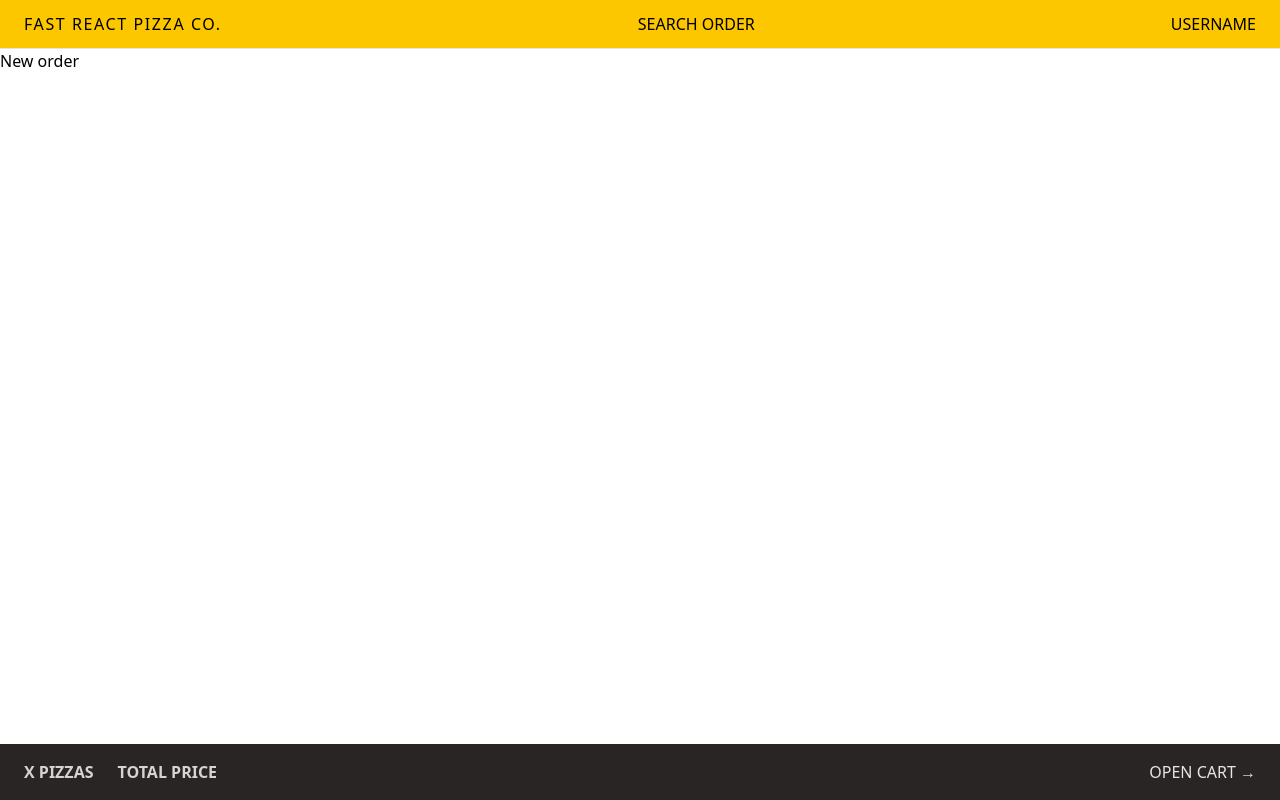
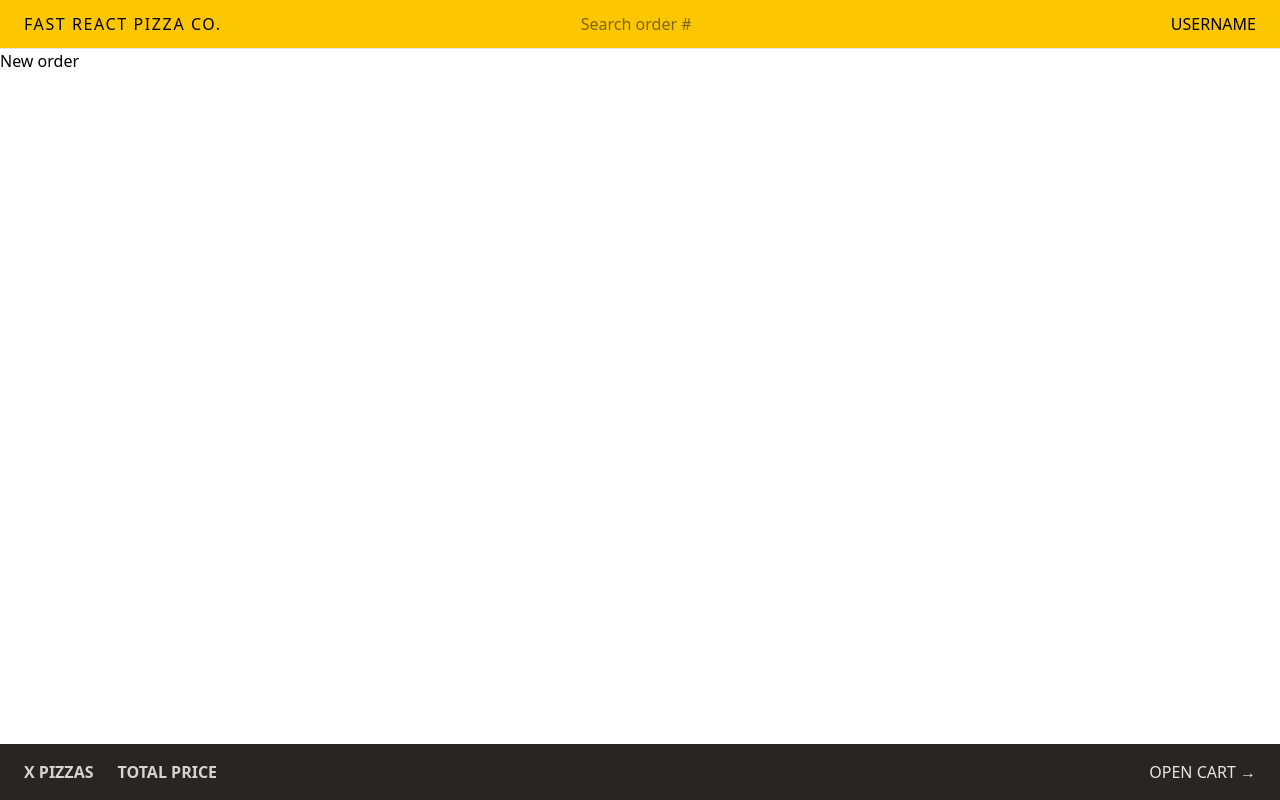
Before and after one commit to priscillahaibara/fast-pizza, a React (Vite) app: page /order/new in a window 1280 px wide. Built offline with nearby package versions, Linux system fonts and the light colour scheme.

Commit message:
fix: show search order input on header

```diff
--- a/src/App.jsx
+++ b/src/App.jsx
@@ -5,7 +5,7 @@
 import Cart from "./features/cart/Cart";
 import CreateOrder from "./features/order/CreateOrder";
 import Error from "./ui/Error";
-import Order from "./features/order/Order";
+import Order, {loader as orderLoader} from "./features/order/Order";
 
 const router = createBrowserRouter([
   {
@@ -29,7 +29,7 @@
 
       { path: "/order/new", element: <CreateOrder /> },
 
-      { path: "/order/:orderId", element: <Order /> },
+      { path: "/order/:orderId", element: <Order />, loader: orderLoader},
     ],
   },
 ]);
--- a/src/features/order/Order.jsx
+++ b/src/features/order/Order.jsx
@@ -1,3 +1,5 @@
+import { useLoaderData } from "react-router-dom";
+import { getOrder } from "../../services/apiRestaurant";
 import {
   calcMinutesLeft,
   formatDate,
@@ -40,6 +42,8 @@
 };
 
 function Order() {
+  const order = useLoaderData();
+
   const {
     id,
     /* status, */
@@ -55,7 +59,7 @@
   return (
     <div>
       <div>
-        <h2>Status</h2>
+        <h2>Order #{id} status</h2>
 
         <div>
           {priority && <span>Priority</span>}
@@ -83,4 +87,9 @@
   );
 }
 
+export async function loader({ params }) {
+  const order = await getOrder(params.orderId);
+  return order;
+}
+
 export default Order;
--- /dev/null
+++ b/src/features/order/SearchOrder.jsx
@@ -0,0 +1,26 @@
+import { useState } from "react";
+import { useNavigate } from "react-router-dom";
+
+function SearchOrder() {
+  const [query, setQuery] = useState("");
+  const navigate = useNavigate();
+
+  function handleSubmit(e) {
+    e.preventDefault();
+    if (!query) return;
+    navigate(`/order/${query}`);
+    setQuery("");
+  }
+
+  return (
+    <form onSubmit={handleSubmit}>
+      <input
+        placeholder="Search order #"
+        value={query}
+        onChange={(e) => setQuery(e.target.value)}
+      />
+    </form>
+  );
+}
+
+export default SearchOrder;
--- a/src/services/apiRestaurant.js
+++ b/src/services/apiRestaurant.js
@@ -8,3 +8,11 @@
   const { data } = await res.json();
   return data;
 }
+
+export async function getOrder(id) {
+  const res = await fetch(`${API_URL}/order/${id}`);
+  if (!res.ok) throw Error(`Couldn't find order #${id}`);
+
+  const { data } = await res.json();
+  return data;
+}
--- a/src/ui/Header.jsx
+++ b/src/ui/Header.jsx
@@ -1,4 +1,5 @@
 import { Link } from "react-router-dom";
+import SearchOrder from "../features/order/SearchOrder";
 
 function Header() {
   return (
@@ -7,7 +8,7 @@
         Fast React Pizza Co.
       </Link>
 
-      <div>Search Order</div>
+      <SearchOrder />
       <div>Username</div>
     </header>
   );
```
